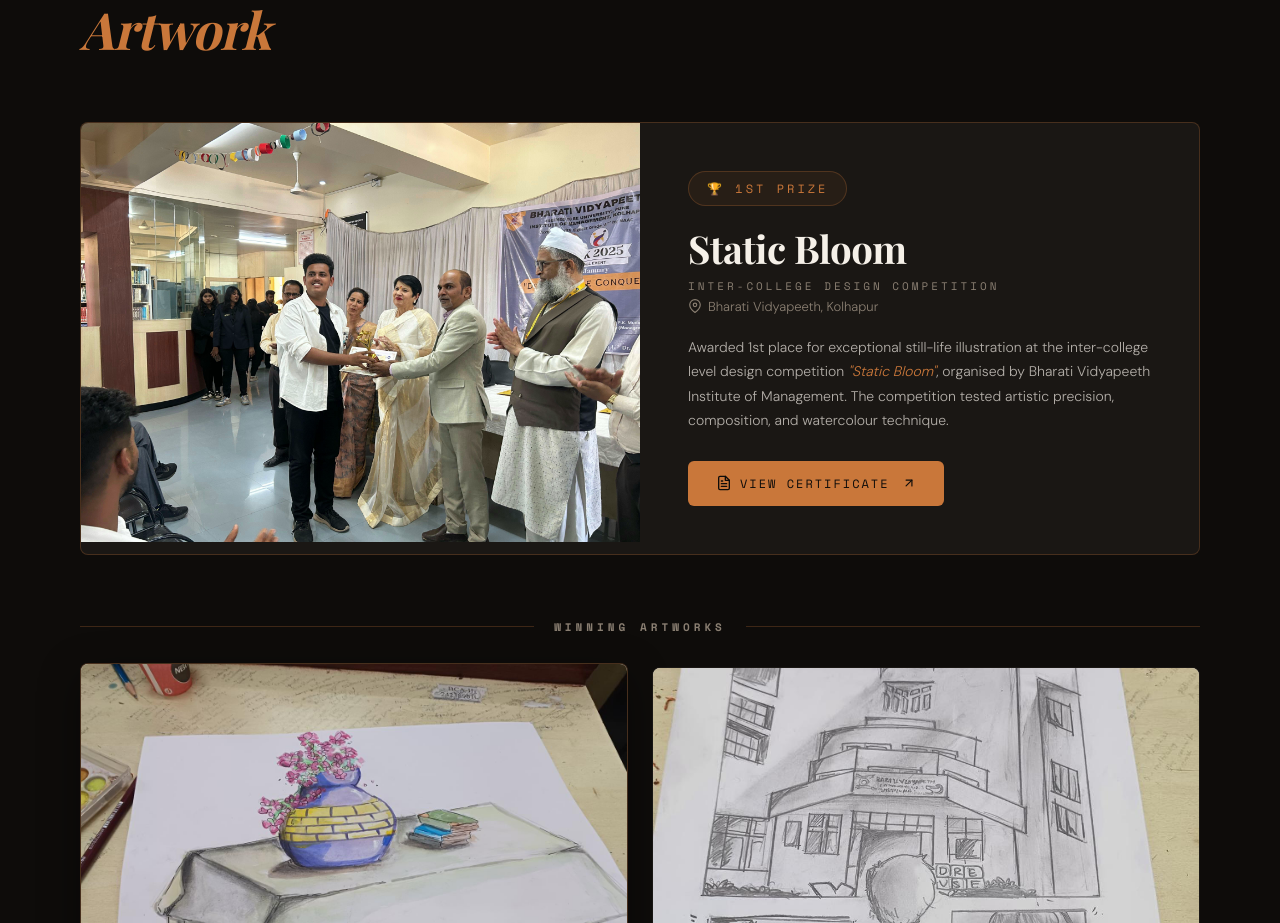
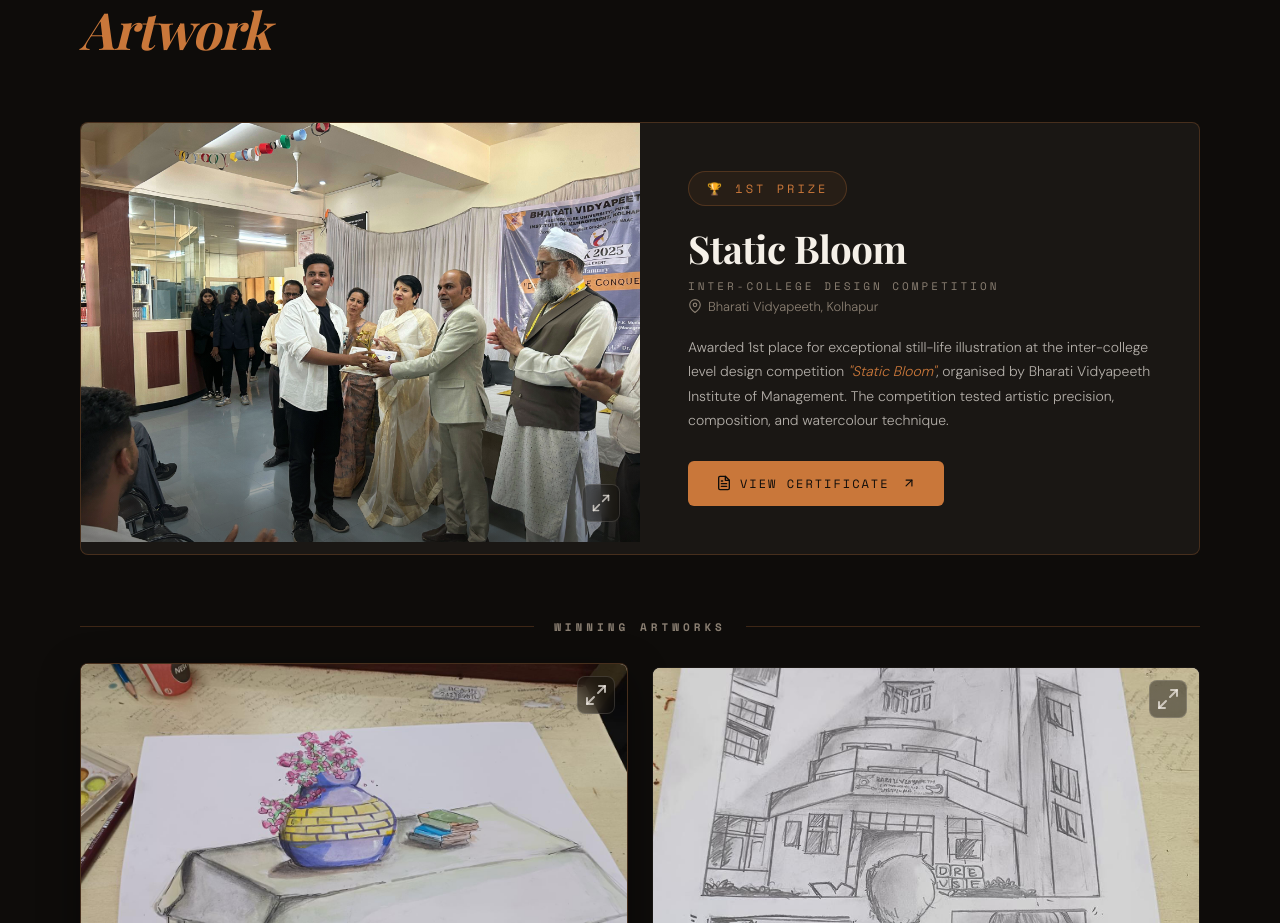
Before and after one commit to ZaidOdam/faraaz-portfolio, a React (Vite) app: page / in a window 1280 px wide. Shown: the part 2580-3503 px from the top of the page. Built offline with nearby package versions, Linux system fonts and the light colour scheme; a web font is replaced by a local one.

Commit message:
feat: add Achievement and Illustrations components with interactive lightbox galleries

```diff
--- a/src/components/Achievement.jsx
+++ b/src/components/Achievement.jsx
@@ -48,10 +48,10 @@ function Achievement() {
           <div className="award-img-overlay">
             <span className="award-img-zoom">
               <svg width="20" height="20" viewBox="0 0 24 24" fill="none" stroke="currentColor" strokeWidth="2" strokeLinecap="round" strokeLinejoin="round">
-                <circle cx="11" cy="11" r="8" />
-                <line x1="21" y1="21" x2="16.65" y2="16.65" />
-                <line x1="11" y1="8" x2="11" y2="14" />
-                <line x1="8" y1="11" x2="14" y2="11" />
+                <polyline points="15 3 21 3 21 9" />
+                <polyline points="9 21 3 21 3 15" />
+                <line x1="21" y1="3" x2="14" y2="10" />
+                <line x1="3" y1="21" x2="10" y2="14" />
               </svg>
             </span>
           </div>
@@ -111,10 +111,10 @@ function Achievement() {
                 <img src={art.src} alt={art.title} />
                 <div className="artwork-card-overlay">
                   <svg width="24" height="24" viewBox="0 0 24 24" fill="none" stroke="currentColor" strokeWidth="2" strokeLinecap="round" strokeLinejoin="round">
-                    <circle cx="11" cy="11" r="8" />
-                    <line x1="21" y1="21" x2="16.65" y2="16.65" />
-                    <line x1="11" y1="8" x2="11" y2="14" />
-                    <line x1="8" y1="11" x2="14" y2="11" />
+                    <polyline points="15 3 21 3 21 9" />
+                    <polyline points="9 21 3 21 3 15" />
+                    <line x1="21" y1="3" x2="14" y2="10" />
+                    <line x1="3" y1="21" x2="10" y2="14" />
                   </svg>
                 </div>
               </div>
--- a/src/components/Illustrations.jsx
+++ b/src/components/Illustrations.jsx
@@ -101,10 +101,10 @@ function Illustrations() {
                 </div>
                 <span className="illust-zoom-icon">
                   <svg width="22" height="22" viewBox="0 0 24 24" fill="none" stroke="currentColor" strokeWidth="2" strokeLinecap="round" strokeLinejoin="round">
-                    <circle cx="11" cy="11" r="8" />
-                    <line x1="21" y1="21" x2="16.65" y2="16.65" />
-                    <line x1="11" y1="8" x2="11" y2="14" />
-                    <line x1="8" y1="11" x2="14" y2="11" />
+                    <polyline points="15 3 21 3 21 9" />
+                    <polyline points="9 21 3 21 3 15" />
+                    <line x1="21" y1="3" x2="14" y2="10" />
+                    <line x1="3" y1="21" x2="10" y2="14" />
                   </svg>
                 </span>
               </div>
--- a/src/index.css
+++ b/src/index.css
@@ -626,25 +626,30 @@ section {
   align-items: flex-end;
   justify-content: flex-end;
   padding: 20px;
-  opacity: 0;
+  opacity: 1;
   transition: opacity 0.3s ease;
 }
 
-.award-showcase-img:hover .award-img-overlay {
-  opacity: 1;
-}
-
 .award-img-zoom {
-  width: 40px;
-  height: 40px;
-  border-radius: 50%;
-  background: rgba(245, 240, 232, 0.15);
+  width: 38px;
+  height: 38px;
+  border-radius: 8px;
+  background: rgba(14, 12, 10, 0.45);
   backdrop-filter: blur(8px);
+  -webkit-backdrop-filter: blur(8px);
   display: flex;
   align-items: center;
   justify-content: center;
+  color: rgba(245, 240, 232, 0.7);
+  border: 1px solid rgba(245, 240, 232, 0.15);
+  transition: all 0.3s ease;
+}
+
+.award-showcase-img:hover .award-img-zoom {
+  background: rgba(14, 12, 10, 0.65);
   color: var(--cream);
-  border: 1px solid rgba(245, 240, 232, 0.2);
+  border-color: rgba(245, 240, 232, 0.3);
+  transform: scale(1.08);
 }
 
 .award-showcase-info {
@@ -798,18 +803,28 @@ section {
 
 .artwork-card-overlay {
   position: absolute;
-  inset: 0;
-  background: rgba(14, 12, 10, 0.4);
+  top: 12px;
+  right: 12px;
+  width: 38px;
+  height: 38px;
+  border-radius: 8px;
+  background: rgba(14, 12, 10, 0.45);
+  backdrop-filter: blur(8px);
+  -webkit-backdrop-filter: blur(8px);
   display: flex;
   align-items: center;
   justify-content: center;
+  color: rgba(245, 240, 232, 0.7);
+  border: 1px solid rgba(245, 240, 232, 0.15);
+  transition: all 0.3s ease;
+  z-index: 2;
+}
+
+.artwork-card:hover .artwork-card-overlay {
+  background: rgba(14, 12, 10, 0.65);
   color: var(--cream);
-  opacity: 0;
-  transition: opacity 0.3s ease;
-}
-
-.artwork-card:hover .artwork-card-overlay {
-  opacity: 1;
+  border-color: rgba(245, 240, 232, 0.3);
+  transform: scale(1.08);
 }
 
 .artwork-card-info {
@@ -1000,27 +1015,30 @@ section {
 
 .illust-zoom-icon {
   position: absolute;
-  top: 20px;
-  right: 20px;
-  width: 44px;
-  height: 44px;
-  border-radius: 50%;
-  background: rgba(245, 240, 232, 0.1);
+  top: 16px;
+  right: 16px;
+  width: 40px;
+  height: 40px;
+  border-radius: 8px;
+  background: rgba(14, 12, 10, 0.45);
   backdrop-filter: blur(10px);
   -webkit-backdrop-filter: blur(10px);
   display: flex;
   align-items: center;
   justify-content: center;
-  color: var(--cream);
+  color: rgba(245, 240, 232, 0.7);
   border: 1px solid rgba(245, 240, 232, 0.15);
-  opacity: 0;
-  transform: scale(0.8);
-  transition: all 0.35s ease 0.08s;
-}
-
-.illust-card:hover .illust-zoom-icon {
   opacity: 1;
   transform: scale(1);
+  transition: all 0.35s ease;
+  z-index: 3;
+}
+
+.illust-card:hover .illust-zoom-icon {
+  background: rgba(14, 12, 10, 0.65);
+  color: var(--cream);
+  border-color: rgba(245, 240, 232, 0.3);
+  transform: scale(1.08);
 }
 
 /* ── Lightbox Navigation ── */
@@ -1969,7 +1987,11 @@ footer {
   }
 
   .illust-zoom-icon {
-    display: none;
+    width: 32px;
+    height: 32px;
+    top: 8px;
+    right: 8px;
+    border-radius: 6px;
   }
 
   .lightbox-nav {
```
